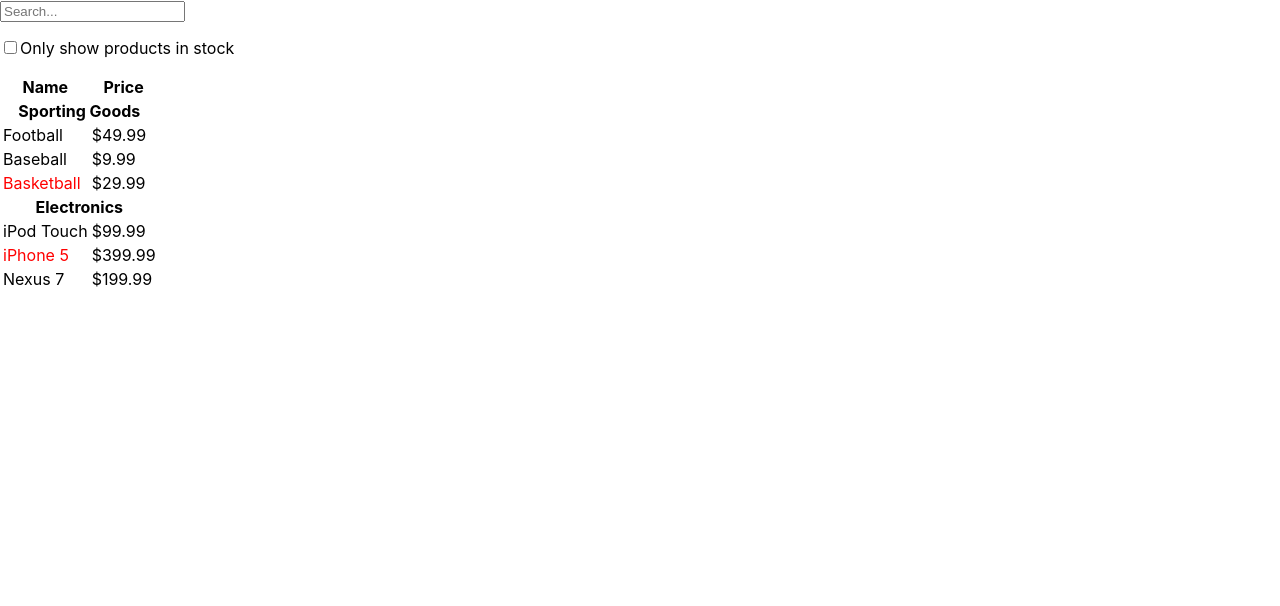
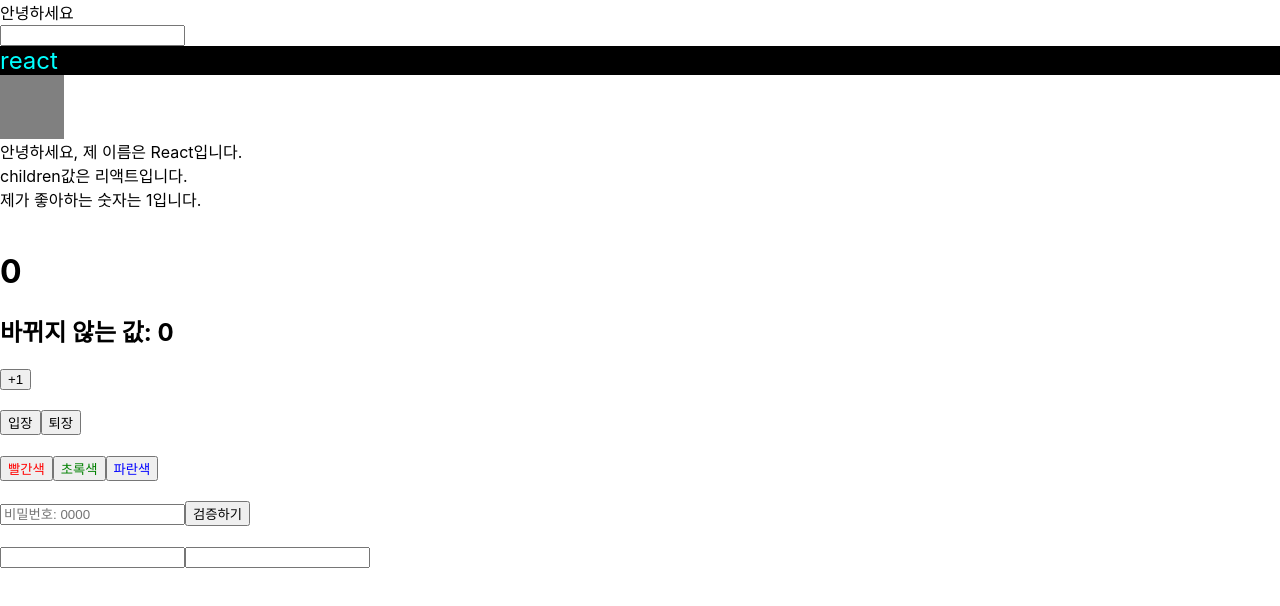
Before and after one commit to jinseonhwa/react, a React (Create React App) app: page / in a window 1280 px wide. Shown: the top 606 px of the page. Built offline with nearby package versions, Linux system fonts and the light colour scheme.

Commit message:
study react useEffect

```diff
--- a/src/App.js
+++ b/src/App.js
@@ -1,23 +1,44 @@
-import React, { Component } from 'react';
-import FilterableProductTable from './optimization/FilterableProductTable';
+import React from "react";
+import Hello from "./hello";
+import MyComponent from "./MyComponent";
+import Counter from "./Counter";
+import Say from "./Say";
+import ValidationSample from "./ValidationSample";
+import Info from "./Info";
+import './App.css';
 
-const PRODUCTS = [
-  {category: 'Sporting Goods', price: '$49.99', stocked: true, name: 'Football'},
-  {category: 'Sporting Goods', price: '$9.99', stocked: true, name: 'Baseball'},
-  {category: 'Sporting Goods', price: '$29.99', stocked: false, name: 'Basketball'},
-  {category: 'Electronics', price: '$99.99', stocked: true, name: 'iPod Touch'},
-  {category: 'Electronics', price: '$399.99', stocked: false, name: 'iPhone 5'},
-  {category: 'Electronics', price: '$199.99', stocked: true, name: 'Nexus 7'}
-];
+function App() {
+  const name = 'react'
+  const style = {
+    backgroundColor: 'black', // background-color 처럼 - 로 구분되어 있는 이름은 camelCase 형태로 네이밍 해줘야 한다.
+    color: 'aqua',
+    fontSize: 24, // 기본 단위 px
+    paddubg: '1rem', // ekfms 단위 사용 시 문자열로 설정
+  }
 
-class App extends Component {
-  render() {
-    return (
-      <>
-        <FilterableProductTable products={PRODUCTS} />
-      </>
-    );
-  }
+  return (
+    // JSX 문법상 두 개 이상의 태그는 무조건 하나의 태그로 감싸있어져야 한다.
+    <>
+      <Hello
+        // 열리는 태그 내부에서는 이렇게 주석을 작성 할 수 있습니다.
+      />
+      {/* 모든 태그는 꼭 닫혀 있어야 한다. */}
+      <input />
+      {/* JSX 안에 자바스크립트 값을 사용 할 경우 {}로 감싸야 한다. */}
+      <div style={style}>{name}</div>
+      {/* CSS class 를 설정 할 때에는 class= 가 아닌 className= 으로 설정해줘야 한다. */}
+      <div className="gray-box"></div>
+      <MyComponent name={"React"} favoriteNumber={1}>리액트</MyComponent>
+      <br/>
+      <Counter/>
+      <br/>
+      <Say/>
+      <br/>
+      <ValidationSample/>
+      <br/>
+      <Info/>
+    </>
+  );
 }
 
 export default App;
--- /dev/null
+++ b/src/Info.js
@@ -0,0 +1,31 @@
+import React from 'react';
+import { useState } from 'react';
+import { useEffect } from 'react';
+
+const Info = () => {
+  const [name, setName] = useState('');
+  const [nickname, setNickname] = useState('');
+
+  useEffect(() => {
+    console.log(name);
+    return() => {
+      console.log('cleanUp');
+    };
+  }, [name]);
+
+  const onChangeName = e => {
+    setName(e.target.value);
+  };
+  const onChangeNickName = e => {
+    setNickname(e.target.value);
+  };
+
+  return (
+    <div>
+      <input value={name} onChange={onChangeName} />
+      <input value={nickname} onChange={onChangeNickName} />
+    </div>
+  );
+};
+
+export default Info;
--- /dev/null
+++ b/src/optimization/App.js
@@ -0,0 +1,23 @@
+import React, { Component } from 'react';
+import FilterableProductTable from './optimization/FilterableProductTable';
+
+const PRODUCTS = [
+  {category: 'Sporting Goods', price: '$49.99', stocked: true, name: 'Football'},
+  {category: 'Sporting Goods', price: '$9.99', stocked: true, name: 'Baseball'},
+  {category: 'Sporting Goods', price: '$29.99', stocked: false, name: 'Basketball'},
+  {category: 'Electronics', price: '$99.99', stocked: true, name: 'iPod Touch'},
+  {category: 'Electronics', price: '$399.99', stocked: false, name: 'iPhone 5'},
+  {category: 'Electronics', price: '$199.99', stocked: true, name: 'Nexus 7'}
+];
+
+class App extends Component {
+  render() {
+    return (
+      <>
+        <FilterableProductTable products={PRODUCTS} />
+      </>
+    );
+  }
+}
+
+export default App;
```
Also changed, not shown: src/App copy.js (deleted, +0 -45 lines).
